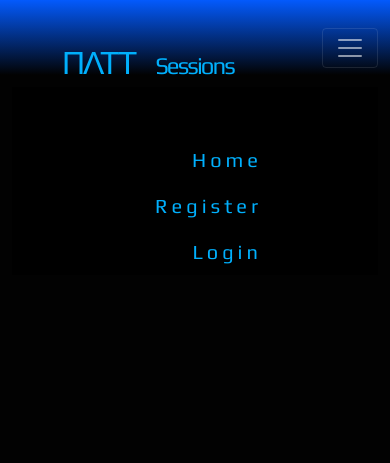
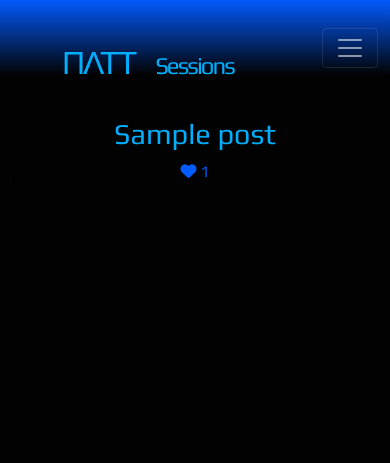
Before and after one commit to matiasconsiglio/project-4, a Django app: page / in a window 390 px wide. Shown: the top 463 px of the page. Run offline with Django 3.2, Linux system fonts and the light colour scheme; tables that the repository leaves empty hold one stand-in row (values such as "Sample post"); some libraries are stand-ins or nearby versions.

Commit message:
fix css navbar

```diff
--- a/static/css/style.css
+++ b/static/css/style.css
@@ -61,8 +61,8 @@
     margin-top: 50px;
     margin-right: 50px;
     font-family: 'Play', sans-serif;
+}
 
-}
 .menu  li{
     float: right;
     list-style-type: none;
@@ -231,8 +231,6 @@
     border: none;
 }
 
-
-
 .masthead-image {
     position: relative;
     overflow: hidden;
@@ -247,6 +245,12 @@
     color: var(--light_blue)
 }
 
+.margin-bottom{
+    margin-bottom: 75px;
+}
+.navbar-collapse{
+    align-items: right ;
+}
 
 @media only screen and (max-width:1000px){
 
--- a/templates/base.html
+++ b/templates/base.html
@@ -25,8 +25,6 @@
 </head>
 
 <body class="d-flex flex-column h-100">
-
-    <!-- Navigation -->
     <nav class="header navbar navbar-expand-lg navbar-dark">
         <div class="container">
             <div class="header-left">
@@ -34,10 +32,10 @@
             <a class="second-logo fixed-left" href="{% url 'home' %}">Sessions</a>
             </div>
             <button class="navbar-toggler" type="button" data-bs-toggle="collapse" data-bs-target="#navbarText"
-                aria-controls="navbarText" aria-expanded="false" aria-label="Toggle navigation">
+                aria-controls="navbarText" aria-expanded="False" aria-label="Toggle navigation">
                 <span class="navbar-toggler-icon"></span>
             </button>
-            <div class="navbar-collapse" id="navbarText">
+            <div class="collapse navbar-collapse" id="navbarText">
                 <ul class="menu ms-auto">
                     <li class="nav-item">
                         <a class="nav-link active" aria-current="page" href="{% url 'home' %}">Home</a>
@@ -61,10 +59,9 @@
 
     <main class="flex-shrink-0 main-bg">
         {% block content %}
-        <!-- Content Goes here -->
         {% endblock content %}
     </main>
-    <!-- Footer -->
+
     <footer class="footer">
         <ul class="social-networks">
             <li>
--- a/templates/index.html
+++ b/templates/index.html
@@ -3,9 +3,7 @@
 {% block content %}
 
 <div class="container event-holder">
-    <div class="row space-top">
-
-        <!-- Blog Entries Column -->
+    <div class="row space-top margin-bottom">
         <div class="col-12 mt-3 left">
             <div class="row">
             {% for post in post_list %}
@@ -23,7 +21,6 @@
                         <a href="{% url 'post_detail' post.slug  %}" class="post-link">
                             <h2 class="card-title text-center">{{ post.title }}</h2>
                         </a>
-                        <hr />
                         <p class="card-text text-center"><i class="fa fa-heart"></i>
                             {{ post.number_of_likes }}
                         </p>
@@ -49,7 +46,6 @@
             {% endif %}
             {% if page_obj.has_next %}
             <li><a href="?page={{ page_obj.next_page_number }}" class="next-prev">→</a></li>
-
             {% endif %}
         </ul>
     </nav>
--- a/templates/update_comment.html
+++ b/templates/update_comment.html
@@ -2,9 +2,8 @@
 
 <div class="container">
     <div class="row">
-        <div class="col-md-6 masthead-text">
-            <h2 class="title space-top-double">Update Comment</h2>
-            <p>Updating as: {{ user.username }}</p>
+        <div class="col-12 text-center card-text">
+            <h2 class="title space-top-double">Update Comment {{ user.username }}</h2>
             <form method="post" enctype="multipart/form-data">
                 {% csrf_token %}
                 {{ form.as_p }}
```
